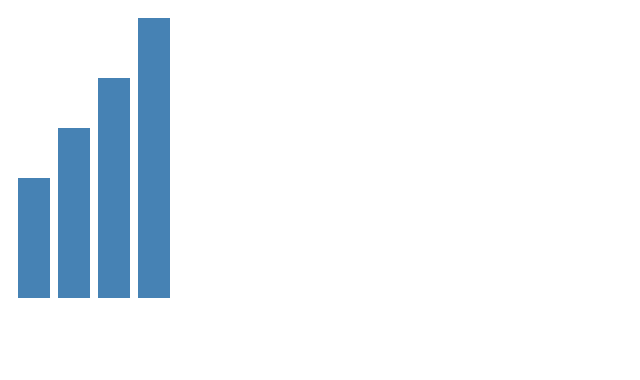
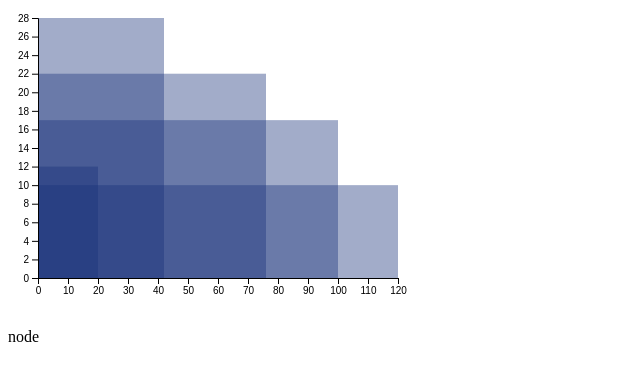
Before and after one commit to ObservedObserver/D3-Charts, a website with bundled scripts: page index.html in a window 1280 px wide. Shown: the whole page, without its empty margins (0-640 px from the left). Built offline with nearby package versions, Linux system fonts and the light colour scheme.

Commit message:
barcharts

```diff
--- a/index.html
+++ b/index.html
@@ -5,6 +5,7 @@
     <title></title>
   </head>
   <body>
+    <div id="app"></div>
     <script src="./src/index.ts">
 
     </script>
--- /dev/null
+++ b/src/barchart.ts
@@ -0,0 +1,101 @@
+import * as d3 from "d3";
+
+interface BarProps {
+  container: string;
+  width: number;
+  height: number;
+  padding: [number, number, number, number];
+}
+
+class BarChart {
+  public container: any;
+  private geoms: any;
+  private xScale: any; // (cat: string) => number;
+  private yScale: any;
+  private dataSource: any[];
+  private padding: [number, number, number, number];
+  private width: number;
+  private height: number;
+  constructor(props: BarProps) {
+    const { width, height, container, padding } = props;
+    this.container = d3.select(container).append("svg")
+      .attr("width", width)
+      .attr("height", height);
+    this.padding = padding;
+    this.width = width;
+    this.height = height;
+  }
+
+  public data(data: any[]): void {
+    this.dataSource = data;
+    this.geoms = this.container.selectAll("rect")
+      .data(data)
+      .enter()
+      .append("rect")
+      .attr("fill", "rgba(23, 49, 120, 0.4)");
+  }
+  public xField(field: string, type: "ordinal" | "quantitative") {
+    if (type === "ordinal") {
+      this.xScale = d3.scaleBand()
+        .domain(this.dataSource.map(item => item[field]))
+        .range([0, this.width - this.padding[1] - this.padding[3]])
+        .paddingInner(0.1)
+        .paddingOuter(0.5);
+      this.geoms
+        .attr("x", d => {
+          return this.padding[3] + this.xScale(d[field]);
+        })
+        .attr("width", d => {
+          return this.xScale.bandwidth();
+        });
+    } else {
+      this.xScale = d3.scaleLinear()
+        .domain([0, Math.max(...this.dataSource.map(item => item[field]))])
+        .range([0, this.width - this.padding[1] - this.padding[3]]);
+      this.geoms
+        .attr("x", d => {
+          return this.padding[3];
+        })
+        .attr("width", d => {
+          return this.xScale(d[field]);
+        });
+    }
+    const xAxis = d3.axisBottom(this.xScale);
+    // const xAxis = this.container.append("g");
+    xAxis(this.container.append("g")
+      .attr("transform", `translate(${this.padding[3]}, ${this.height - this.padding[2]})`));
+  }
+  public yField(field: string, type: "ordinal" | "quantitative") {
+    if (type === "quantitative") {
+      this.yScale = d3.scaleLinear()
+        .domain([0, Math.max(...this.dataSource.map(item => item[field]))])
+        .range([this.height - this.padding[0] - this.padding[2], 0]);
+      this.geoms
+        .attr("y", d => {
+          return this.padding[0] + this.yScale(d[field])
+        })
+        .attr("height", d => {
+          return this.height - this.padding[2] - this.padding[0] - this.yScale(d[field]);
+        });
+    } else {
+      this.yScale = d3.scaleBand()
+        .domain(this.dataSource.map(item => item[field]))
+        .range([this.height - this.padding[0] - this.padding[2], 0])
+        .paddingInner(0.1)
+        .paddingOuter(0.5);
+      this.geoms
+        .attr("y", d => {
+          return this.padding[0] + this.yScale(d[field]);
+        })
+        .attr("height", d => {
+          return this.yScale.bandwidth();
+        });
+    }
+    const yAxis = d3.axisLeft(this.yScale);
+    // const xAxis = this.container.append("g");
+    yAxis(this.container.append("g")
+      .attr("transform", `translate(${this.padding[3]}, ${this.padding[0]})`));
+  }
+}
+
+export default BarChart;
--- a/src/index.ts
+++ b/src/index.ts
@@ -1,34 +1,35 @@
-import * as d3 from 'd3';
+import * as d3 from "d3";
+import BarChart from './barchart';
 
 const data = [
     { name: 'Alice', age: 12, value: 20 },
     { name: 'Bob', age: 17, value: 100 },
     { name: 'Carl', age: 22, value: 76 },
-    { name: 'Dos', age: 28, value: 42 }
+    { name: 'Dos', age: 28, value: 42 },
+    { name: 'Erik', age: 10, value: 120 }
 ];
-const padding = {
-    right: 10,
-    left: 10,
-    top: 10,
-    bottom: 10
-}
-const rectStep = 40;
-const rectWidth = 32
-const width = 400;
-const height = 300;
-const svg = d3.select('body').append('svg')
-    .attr('width', width)
-    .attr('height', height)
-svg.selectAll('rect')
-    .data(data)
+const charts = ["oridinal-oridinal", "oridinal-quantitative"]
+d3.select("body").selectAll("div")
+    .data(charts)
     .enter()
-    .append('rect')
-    .attr('x', (d, i) => {
-        return padding.left + rectStep * i;
-    })
-    .attr('y', (d, i) => {
-        return height - padding.bottom - d.age * 10;
-    })
-    .attr('width', rectWidth)
-    .attr('height', d => d.age * 10)
-    .attr('fill', 'steelblue')
+    .append("div")
+    .append("p")
+    .text("node")
+const bar = new BarChart({
+    container: "#app",
+    width: 400,
+    height: 300,
+    padding: [10, 10, 30, 30]
+});
+
+// bar.data(data);
+// bar.yField("name", "ordinal");
+// bar.xField("value", "quantitative");
+
+bar.data(data);
+bar.yField("age", "quantitative");
+bar.xField("value", "quantitative");
+
+// bar.data(data);
+// bar.xField("name", "ordinal");
+// bar.yField("value", "quantitative");
```
Also changed, not shown: 1 other file.
